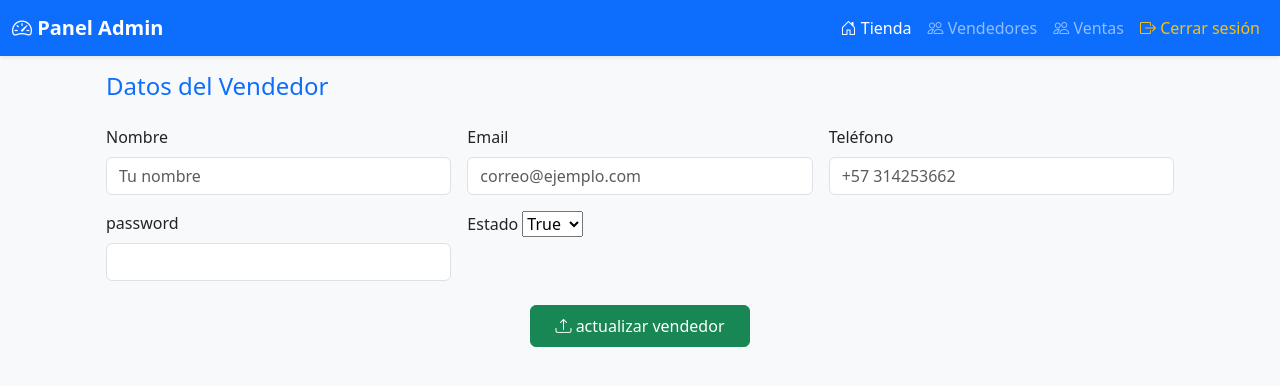
After one commit to Jea111/BlogDjango, a Django app: page /editar_vendedor/1/ in a window 1280 px wide. The commit adds this page. Shown: the top 386 px of the page. Run offline with Django 5.2, Linux system fonts and the light colour scheme; tables that the repository leaves empty hold one stand-in row (values such as "Sample post").

Commit message:
panel para actualizar vendedores desde panel administractivo

```diff
--- /dev/null
+++ b/administradores/templates/actualizar_vendedor.html
@@ -0,0 +1,63 @@
+{% extends "layout/base-panel.html" %} {% block title %}Editar Blog-panel
+Admin{% endblock %} {% block content %}
+
+<div class="card-body p-4">
+  <form method="POST" enctype="multipart/form-data" class="row g-3">
+    {% csrf_token %}
+
+    <h4 class="text-primary mt-3">Datos del Vendedor</h4>
+    <div class="col-md-4">
+      <label class="form-label">Nombre</label>
+      <input
+        type="text"
+        class="form-control"
+        name="nombre_vendedor"
+        placeholder="Tu nombre"
+        required
+      />
+    </div>
+    <div class="col-md-4">
+      <label class="form-label">Email</label>
+      <input
+        type="email"
+        class="form-control"
+        name="email_vendedor"
+        placeholder="correo@ejemplo.com"
+        required
+      />
+    </div>
+    <div class="col-md-4">
+      <label class="form-label">Teléfono</label>
+      <input
+        type="number"
+        class="form-control"
+        name="telefono_vendedor"
+        placeholder="+57 314253662"
+        required
+      />
+    </div>
+
+    <div class="col-md-4">
+      <label class="form-label">password</label>
+      <input
+        type="password"
+        class="form-control"
+        name="password_vendedor"
+        required
+      />
+    </div>
+    <div class="col-md-4">
+      <label class="form-label">Estado</label>
+      <select name="estado">
+        <option value="true">True</option>
+        <option value="false">False</option>
+      </select>
+    </div>
+    <div class="col-12 text-center mt-4">
+      <button type="submit" class="btn btn-success px-4 py-2">
+        <i class="bi bi-upload"></i> actualizar vendedor
+      </button>
+    </div>
+  </form>
+</div>
+{% endblock %}
--- a/administradores/urls.py
+++ b/administradores/urls.py
@@ -1,5 +1,5 @@
 from django.urls import path
-from .views import login, Ventas_panel_Admin,eliminar_blog_vendedor,editar_blog_vendedor,eliminar_vendedor_admin
+from .views import login, Ventas_panel_Admin,eliminar_blog_vendedor,editar_blog_vendedor,eliminar_vendedor_admin,editar_vendedor
 
 urlpatterns = [
     path('login/', login, name='login'),
@@ -8,5 +8,6 @@ urlpatterns = [
     path('eliminar_blog/<int:id>/', eliminar_blog_vendedor, name='eliminar_blog'),
     path('editar_blog/<int:id>/', editar_blog_vendedor, name='editar_blog'),
     path('eliminar_vendedor/<int:id>/', eliminar_vendedor_admin, name='eliminar_vendedor'),
+    path('editar_vendedor/<int:id>/', editar_vendedor, name='editar_vendedor'),
 
 ]
--- a/administradores/views.py
+++ b/administradores/views.py
@@ -2,7 +2,7 @@ from django.shortcuts import render, get_object_or_404, redirect
 from django.contrib import messages
 from blog.models import Ventas, Vendedores, FormUser, Blogs
 from .models import PanelAdminAdd
-
+from reseñas.models import ReseñaBlog
 
 def login(request):
     """Validación de administrador y vendedor"""
@@ -35,8 +35,12 @@ def login(request):
             elif vendedor and admin.correo_admin == vendedor.email_vendedor:
                 if admin.password_admin == vendedor.password_vendedor:
                     # Obtener los blogs y ventas del vendedor
+                    blog = get_object_or_404(Blogs, id=id)
+
                     blog_vendedor = Blogs.objects.filter(vendedor__email_vendedor=correo_admin)
                     ventas_vendedor = Ventas.objects.filter(producto__vendedor__email_vendedor=correo_admin)
+                    reseñas_vendedor = ReseñaBlog.objects.all()
+
 
                     #  Inyectar vendedor como usuario
                     request.user = vendedor
@@ -45,6 +49,7 @@ def login(request):
                     context = {
                         'vendedor_blog': blog_vendedor,
                         'ventas_vendedor': ventas_vendedor,
+
                     }
                     return render(request, 'panel_vendedores.html', context)
                 else:
@@ -86,13 +91,17 @@ def Ventas_panel_Admin(request):
     vendedores_admin = Vendedores.objects.all()
     formuser_admin = FormUser.objects.all()
 
+
+
     context = {
         'ventas_admin': ventas_admin,
         'vendedores_admin': vendedores_admin,
         'formuser_admin': formuser_admin,
+
     }
 
     return render(request, 'panel.html', context)
+
 
 
 def eliminar_blog_vendedor(request, id):
@@ -170,3 +179,27 @@ def eliminar_vendedor_admin(request, id):
         return redirect('ventas')
 
     return render(request, 'login.html')
+
+def editar_vendedor(request,id):
+    vendedor_editar = get_object_or_404(Vendedores, id=id)
+    if request.method =='POST':
+        nombre = request.POST.get('nombre_vendedor')
+        correo = request.POST.get('email_vendedor')
+        telefono = request.POST.get('telefono_vendedor')
+        contrasenia = request.POST.get('password_vendedor')
+        estatus = True if request.POST.get('estado') == 'true' else False
+
+
+        vendedor_editar.nombre_vendedor =nombre
+        vendedor_editar.email_vendedor =correo
+        vendedor_editar.telefono_vendedor =telefono
+        vendedor_editar.password_vendedor =contrasenia
+        vendedor_editar.estado =estatus
+        vendedor_editar.save()
+
+        messages.success(request, 'vendedor actualizado exitosamente.')
+        return redirect('panel_vendedores')
+    context = {
+        'vende': vendedor_editar
+    }
+    return render(request, 'actualizar_vendedor.html', context)
--- a/blog/admin.py
+++ b/blog/admin.py
@@ -22,8 +22,8 @@ class ItemVentas(admin.ModelAdmin):
     list_filter = ['usuario','producto','fecha_venta']
     search_fields = ['usuario','producto','fecha_venta']
 class ItemVendedores(admin.ModelAdmin):
-    fields = ['nombre_vendedor', 'email_vendedor', 'telefono_vendedor','password_vendedor']
-    list_display = ['nombre_vendedor', 'email_vendedor', 'telefono_vendedor', 'fecha_registro']
+    fields = ['nombre_vendedor', 'email_vendedor', 'telefono_vendedor','password_vendedor','estado']
+    list_display = ['nombre_vendedor', 'email_vendedor', 'telefono_vendedor','estado', 'fecha_registro']
     list_filter = ['fecha_registro']
     search_fields = ['nombre_vendedor']
     ordering = ['-fecha_registro']
--- a/blog/models.py
+++ b/blog/models.py
@@ -5,6 +5,7 @@ class Vendedores(models.Model):
     email_vendedor = models.EmailField(max_length=254, unique=True)
     telefono_vendedor = models.CharField(max_length=20)
     password_vendedor = models.CharField(max_length=200,null=True,blank=True)
+    estado = models.BooleanField(default=False,null=True,blank=True)
     fecha_registro = models.DateTimeField(auto_now_add=True)
 
     def __str__(self):
--- a/blog/views.py
+++ b/blog/views.py
@@ -8,9 +8,13 @@ def index(request):
     """muestra todos los blogs y reseñas en la página principal"""
     all_blogs = Blogs.objects.all()
     reseñas = ReseñaTienda.objects.all().order_by('-created_at')
+    vendedoresView = Vendedores.objects.all
+
     return render(request, 'index.html', {
         'blogs_all': all_blogs,
-        'reseñas': reseñas
+        'reseñas': reseñas,
+        'vendedor':vendedoresView
+
     })
 
 
```
Also changed, not shown: administradores/templates/panel.html (+16 -0 lines), administradores/templates/panel_vendedores.html (+23 -0 lines), blog/templates/index.html (+12 -8 lines), README.md, blog/migrations/0004_vendedores_estado.py (added), media/media/Captura_de_pantalla_2025-11-27_065120.png (added), media/media/Captura_de_pantalla_2025-11-30_131607.png (added), media/media/Captura_de_pantalla_2025-11-30_131607_GNwSSvd.png (added).
